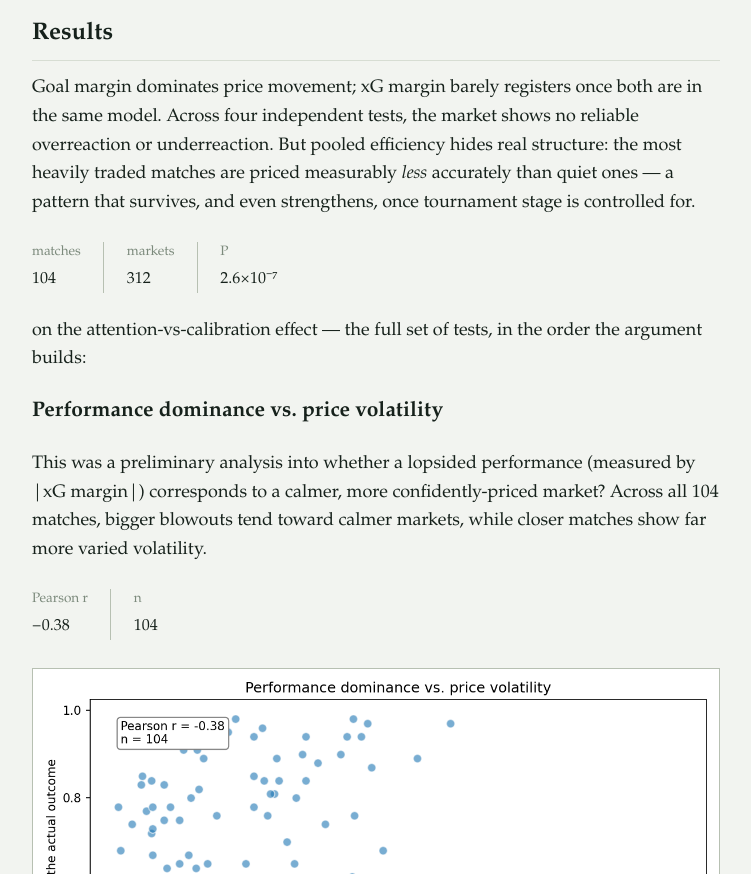
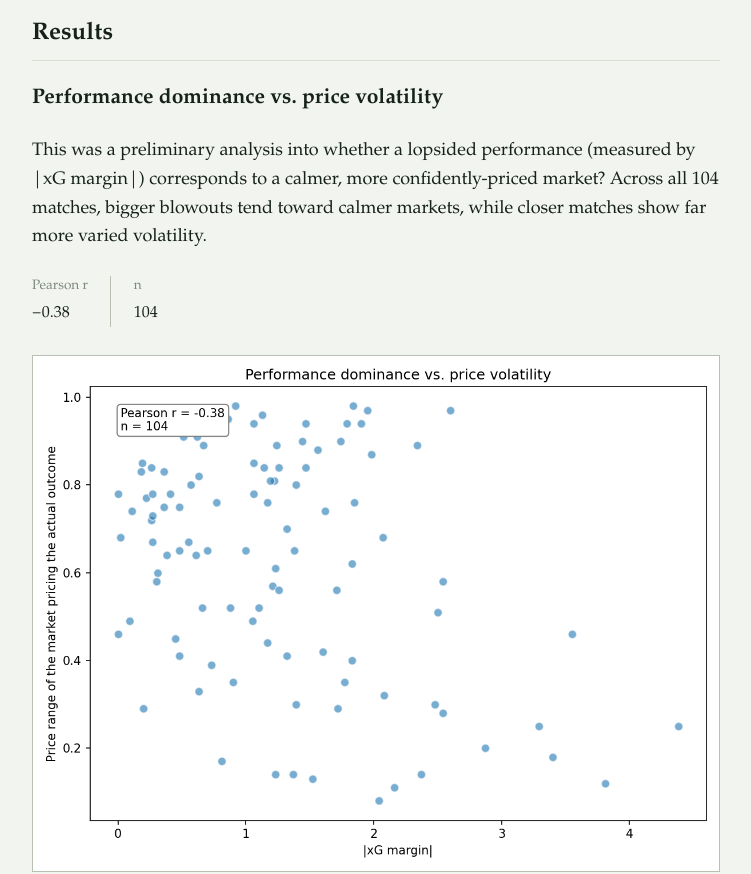
Before and after one commit to kate-marine/wc26-prediction-markets, an Astro site in the folder web/: page / in a window 1280 px wide. Shown: the part 1642-2516 px from the top of the page, without its empty margins (264-1015 px from the left). Built offline with nearby package versions, Linux system fonts and the light colour scheme; Astro itself is replaced by a stand-in of ours.

Commit message:
fix results section

```diff
--- a/web/src/pages/index.astro
+++ b/web/src/pages/index.astro
@@ -97,11 +97,6 @@ const outline = [
 
   <section id="result">
     <h2>Results</h2>
-    <p>
-      Goal margin dominates price movement; xG margin barely registers once both are in the same model. Across four independent tests, the market shows no reliable overreaction or underreaction. But pooled efficiency hides real structure: the most heavily traded matches are priced measurably <em>less</em> accurately than quiet ones &mdash; a pattern that survives, and even strengthens, once tournament stage is controlled for.
-    </p>
-    <StatBlock stats={headlineStats} />
-    <p>on the attention-vs-calibration effect &mdash; the full set of tests, in the order the argument builds:</p>
 
     <div id="findings-list">
       {
```
